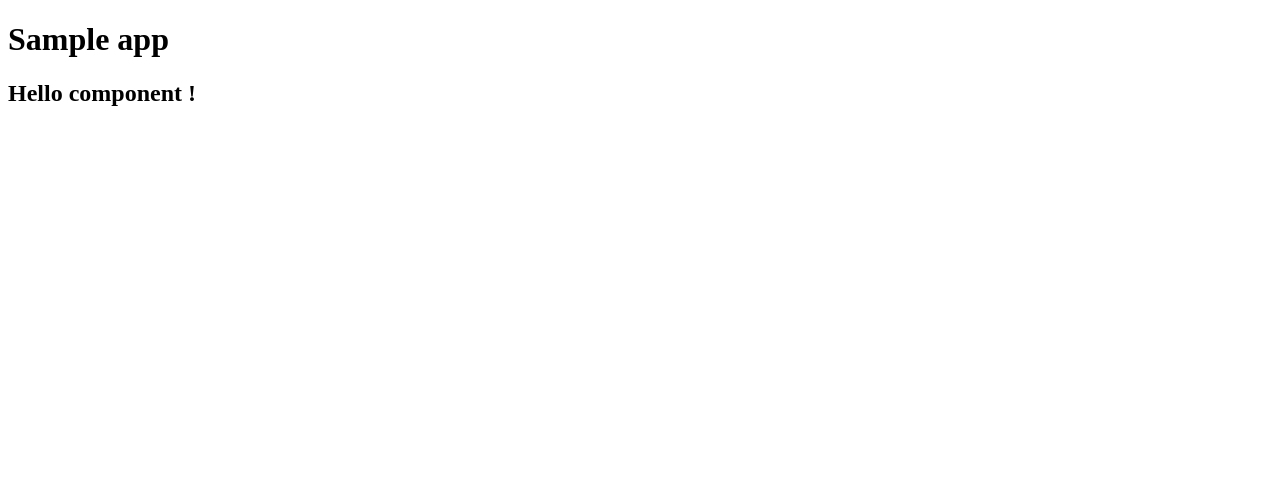
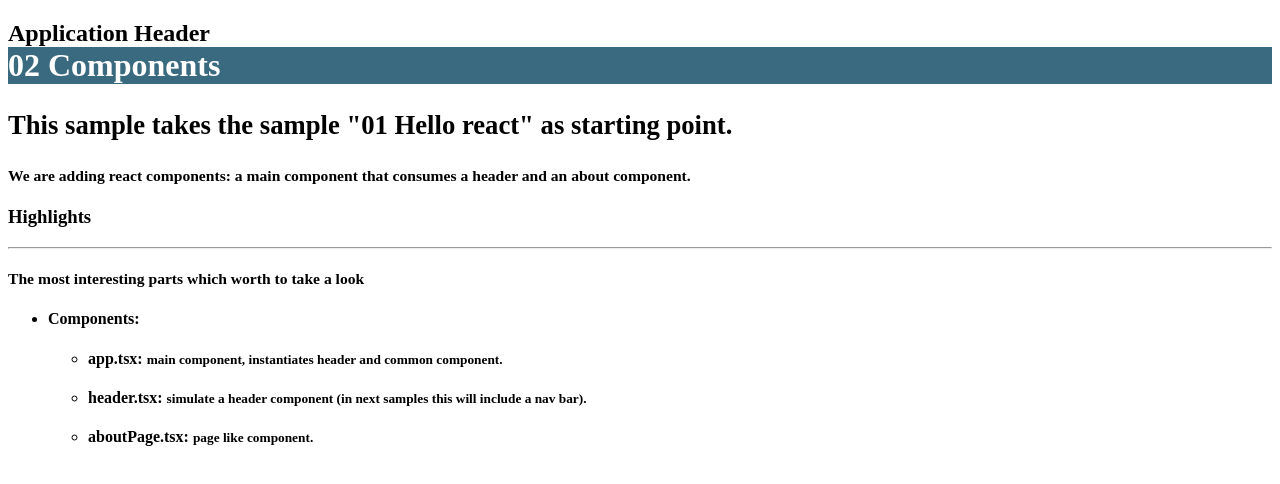
Before and after one commit to imfelixng/react-ts-examples-class, a React app: page /about in a window 1280 px wide. Shown: the top 484 px of the page. Built offline with nearby package versions, Linux system fonts and the light colour scheme.

Commit message:
Create about and header component

```diff
--- /dev/null
+++ b/src/app.tsx
@@ -0,0 +1,11 @@
+import * as React from 'react';
+import { Header, About } from './components';
+
+export const App: React.FC<{}> = () => {
+  return (
+    <div className="container-fluid">
+      <Header />
+      <About />
+    </div>
+  );
+}
--- /dev/null
+++ b/src/components/about.tsx
@@ -0,0 +1,58 @@
+import * as React from 'react';
+
+export const About: React.FC<{}> = () => {
+  return (
+    <div className="row about-page top-buffer">
+      <h1 className="jumbotron">02 Components</h1>
+      <div className="col-xs-12">
+        <h1>
+          <small>
+            This sample takes the sample "01 Hello react" as starting point.
+            </small>
+        </h1>
+        <div className="col-xs-12">
+          <h3>
+            <small>
+              We are adding react components: a main component that consumes a <b>header</b> and an <b>about</b> component.
+              </small>
+          </h3>
+        </div>
+      </div>
+
+      <div className="col-xs-12 top-buffer">
+        <h3>Highlights</h3>
+        <hr />
+        <h3>
+          <small>
+            The most interesting parts which worth to take a look
+            </small>
+        </h3>
+      </div>
+
+      <div className="col-xs-12 top-buffer">
+        <ul>
+          <li className="top-buffer">
+            <h4><b>Components:</b></h4>
+            <ul className="top-buffer">
+              <li>
+                <h4>
+                  app.tsx: <small>main component, instantiates header and common component.</small>
+                </h4>
+              </li>
+              <li>
+                <h4>
+                  header.tsx: <small>simulate a header component (in next samples this will include a nav bar).</small>
+                </h4>
+              </li>
+              <li>
+                <h4>
+                  aboutPage.tsx: <small>page like component.</small>
+                </h4>
+              </li>
+            </ul>
+          </li>
+        </ul>
+      </div>
+    </div>
+  );
+}
--- /dev/null
+++ b/src/components/header.tsx
@@ -0,0 +1,9 @@
+import * as React from 'react';
+
+export const Header: React.FC<{}> = () => {
+  return (
+    <div className="row">
+      <h2>Application Header</h2>
+    </div>
+  );
+}
--- /dev/null
+++ b/src/components/index.ts
@@ -0,0 +1,2 @@
+export * from './header';
+export * from './about';
--- /dev/null
+++ b/src/css/site.css
@@ -0,0 +1,24 @@
+.top-buffer {
+  margin-top: 20px;
+}
+
+.about-page {
+  position: relative;
+  top: -20px;
+}
+
+.about-page .jumbotron {
+  margin: 0;
+  background: rgba(9, 69, 95, 0.8);
+  color: white;
+  border-radius: 0 !important;
+}
+
+/*React apply activeClassName to <a> element, but Bootstrap active class is over <li> element*/
+.navbar .nav .active,
+.navbar-default .navbar-nav>.active>a,
+.navbar-default .navbar-nav>.active>a:hover,
+.navbar-default .navbar-nav>.active>a:focus {
+  background: #e7e7e7 !important;
+  color: #333 !important;
+}
--- a/src/index.html
+++ b/src/index.html
@@ -5,9 +5,6 @@
    <title></title>
  </head>
  <body>
-   <div class="well">
-     <h1>Sample app</h1>
-     <div id="root"></div>
-   </div>
+  <div id="root"></div>
  </body>
 </html>
--- a/src/index.tsx
+++ b/src/index.tsx
@@ -1,9 +1,9 @@
 import * as React from 'react';
 import * as ReactDOM from 'react-dom';
+import { App } from './app';
 
-import { HelloComponent } from './hello';
 
 ReactDOM.render(
-  <HelloComponent/>,
+  <App />,
   document.getElementById('root')
 );
--- a/webpack.config.js
+++ b/webpack.config.js
@@ -11,6 +11,11 @@ module.exports = {
   },
   entry: {
     app: './index.tsx',
+    appStyles: './css/site.css',
+    vendor: [
+      'react',
+      'react-dom'
+    ],
     vendorStyles: [
       '../node_modules/bootstrap/dist/css/bootstrap.css',
     ],
```
